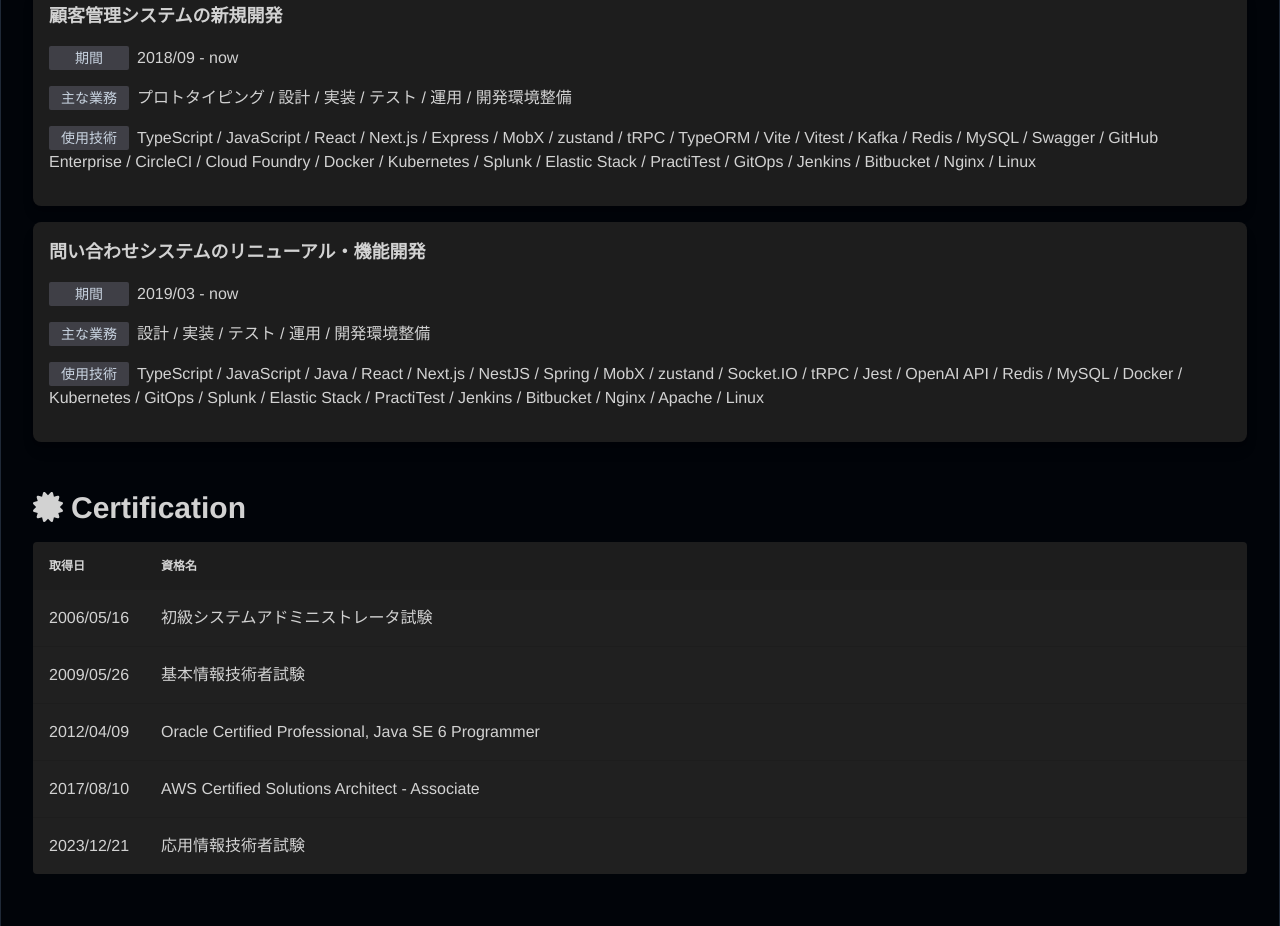
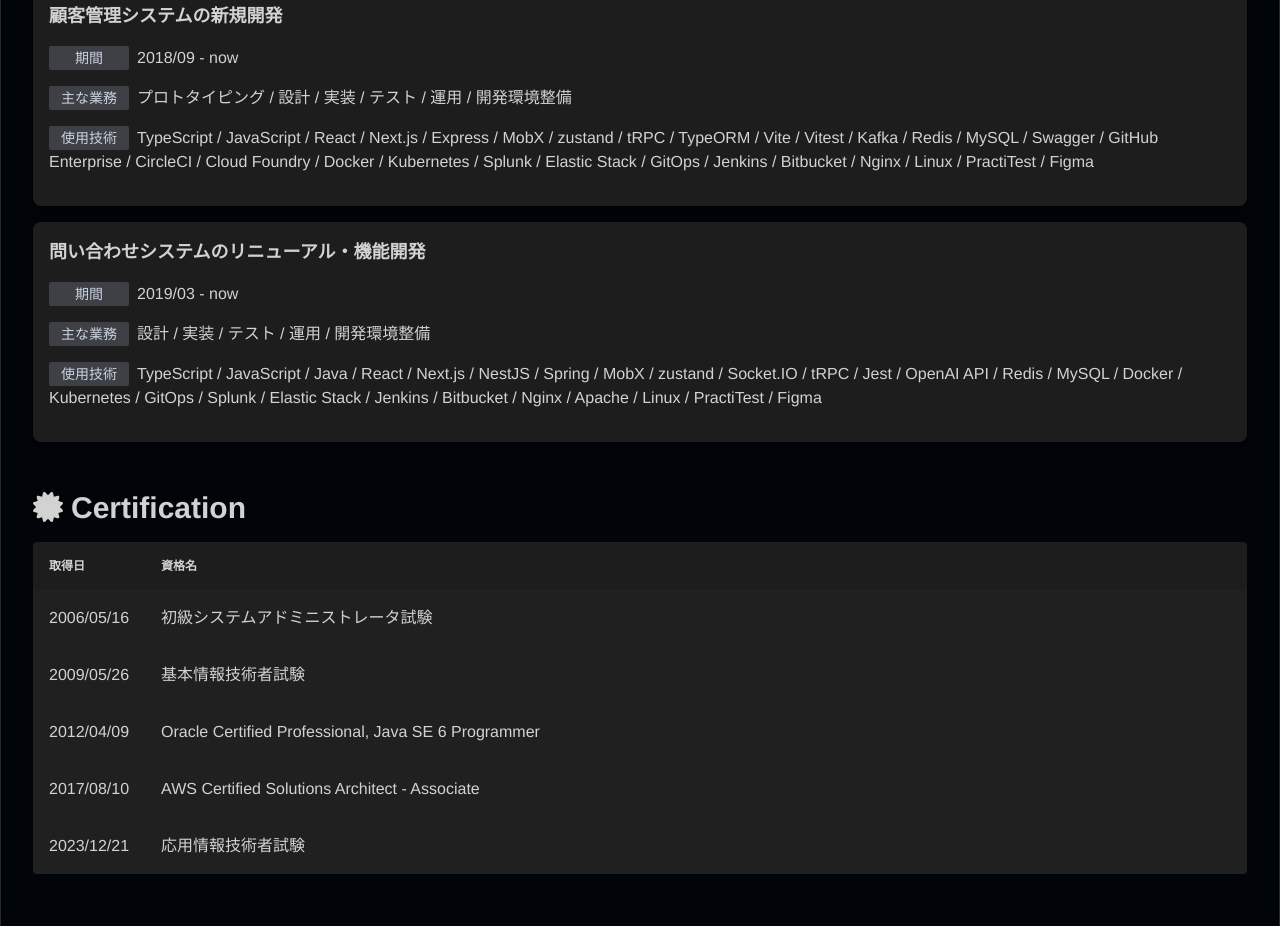
Before and after one commit to proyuki02/portfolio, a Next.js app: page / in a window 1280 px wide. Shown: the part 5220-6146 px from the top of the page. Built offline with nearby package versions, Linux system fonts and the light colour scheme.

Commit message:
Figma追加

```diff
--- a/components/works.tsx
+++ b/components/works.tsx
@@ -151,8 +151,8 @@
           TypeScript / JavaScript / React / Next.js / Express / MobX / zustand /
           tRPC / TypeORM / Vite / Vitest / Kafka / Redis / MySQL / Swagger /
           GitHub Enterprise / CircleCI / Cloud Foundry / Docker / Kubernetes /
-          Splunk / Elastic Stack / PractiTest / GitOps / Jenkins / Bitbucket /
-          Nginx / Linux
+          Splunk / Elastic Stack / GitOps / Jenkins / Bitbucket / Nginx / Linux
+          / PractiTest / Figma
         </WorksCardItemTech>
       </WorksCard>
       <WorksCard summary="問い合わせシステムのリニューアル・機能開発">
@@ -163,8 +163,8 @@
         <WorksCardItemTech>
           TypeScript / JavaScript / Java / React / Next.js / NestJS / Spring /
           MobX / zustand / Socket.IO / tRPC / Jest / OpenAI API / Redis / MySQL
-          / Docker / Kubernetes / GitOps / Splunk / Elastic Stack / PractiTest /
-          Jenkins / Bitbucket / Nginx / Apache / Linux
+          / Docker / Kubernetes / GitOps / Splunk / Elastic Stack / Jenkins /
+          Bitbucket / Nginx / Apache / Linux / PractiTest / Figma
         </WorksCardItemTech>
       </WorksCard>
     </section>
```
